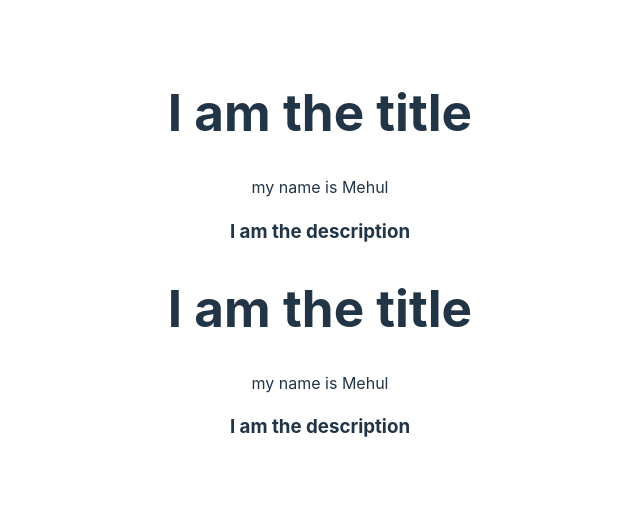
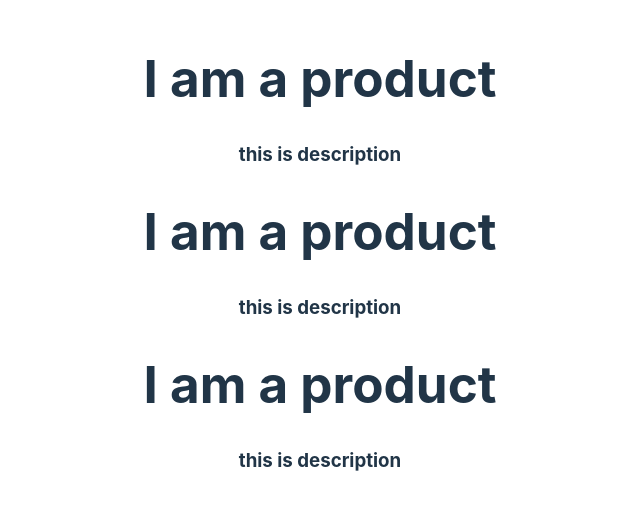
Before and after one commit to MEHULBANSAL2003/React-Js, a React (Vite) app: page / in a window 1280 px wide. Shown: the part 145-654 px from the top of the page, without its empty margins (320-960 px from the left). Built offline with nearby package versions, Linux system fonts and the light colour scheme.

Commit message:
structuring component using different files

```diff
--- a/src/App.jsx
+++ b/src/App.jsx
@@ -1,11 +1,12 @@
 import './App.css'
 //importing title component..!!
-import Title from "./Title.jsx"
+//import Title from "./Title.jsx"
+import ProductTab  from './ProductTab.jsx';
 
 
-function Description(){
-  return <h3>I am the description</h3>
-}
+// function Description(){
+//   return <h3>I am the description</h3>
+// }
 
 function App() {  // this is our app component..!!
 
@@ -14,11 +15,7 @@ function App() {  // this is our app component..!!
 
 return(
 <>
-<Title/>
-<Description/>
-<Title></Title>
-<Description></Description>
-
+ <ProductTab/>
 </>
 
 );
--- /dev/null
+++ b/src/Product.jsx
@@ -0,0 +1,13 @@
+function Product(){
+return (
+<div>
+    <h1>I am a product</h1>
+    <h3>this is description</h3>
+</div>
+
+);
+
+}
+
+
+export default Product;
--- /dev/null
+++ b/src/ProductTab.jsx
@@ -0,0 +1,15 @@
+import Product from "./Product.jsx"
+function ProductTab(){
+
+return (
+    <>
+    <Product/>
+    <Product/>
+    <Product/>
+    </>
+
+);
+
+}
+
+export default ProductTab;
```
